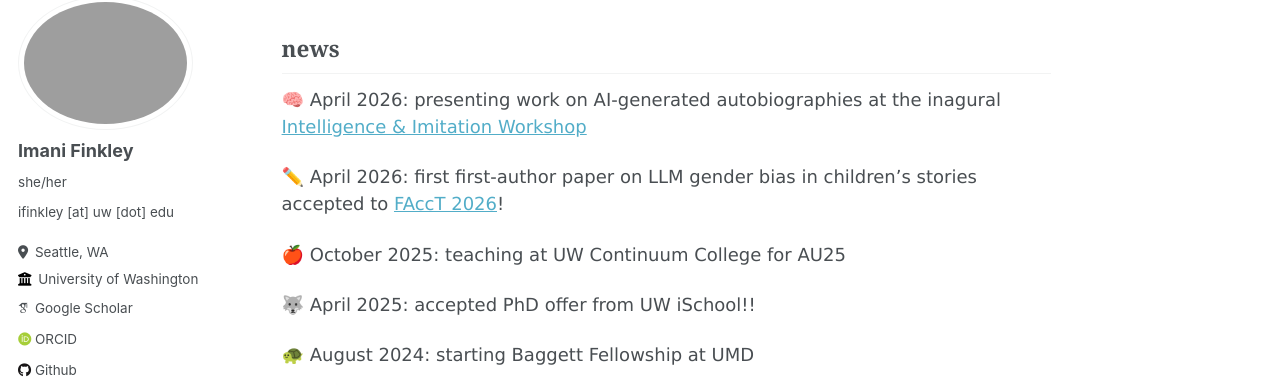
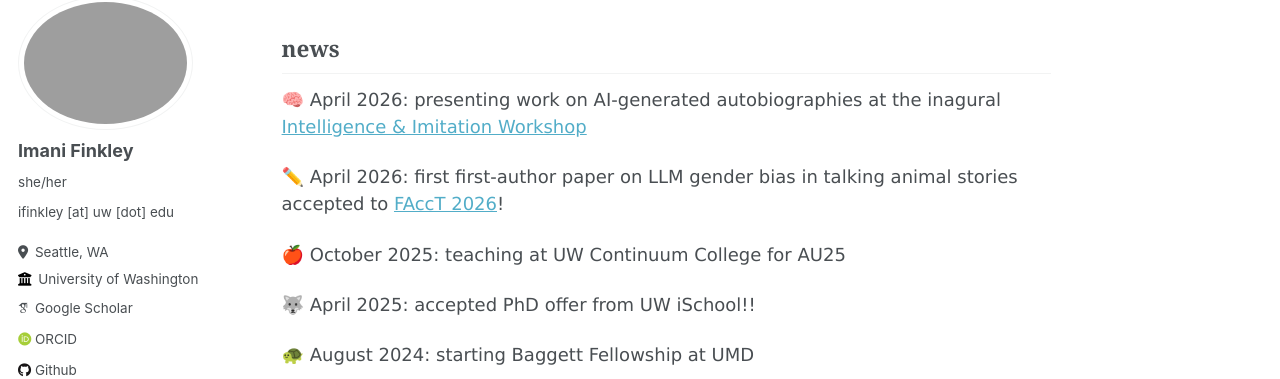
Before and after one commit to imanif/imanif.github.io, a Jekyll site: the page built from _pages/about.md, in a window 1280 px wide and 900 px high, scrolled down 522 px. Shown: the part 110-489 px from the top of the window. Built offline with Jekyll 4.4.1, drawn with Linux system fonts in a browser that asks for light colours; some web fonts are replaced.

Commit message:
edit news

```diff
--- a/_pages/about.md
+++ b/_pages/about.md
@@ -27,7 +27,7 @@ In my free time, I like to practice ballet, watch anime, [travel](https://imanii
 
 🧠 April 2026: presenting work on AI-generated autobiographies at the inagural [Intelligence & Imitation Workshop](https://humanitiesofaiworkshop.com/)
 
-✏️ April 2026: first first-author paper on LLM gender bias in children's stories accepted to [FAccT 2026](https://facctconference.org/index.html)!
+✏️ April 2026: first first-author paper on LLM gender bias in talking animal stories accepted to [FAccT 2026](https://facctconference.org/index.html)!
 
 🍎 October 2025: teaching at UW Continuum College for AU25
 
```
